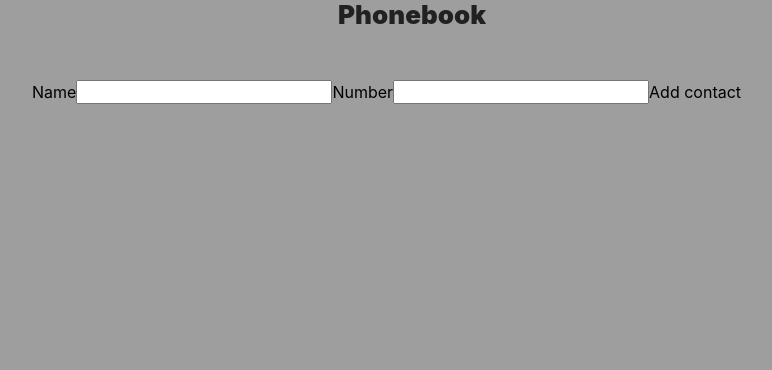
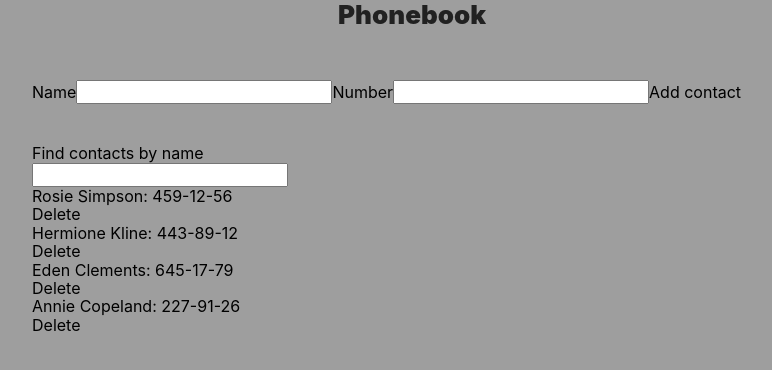
Before and after one commit to Weselka/goit-react-hw-02-phonebook, a React (Create React App) app: page / in a window 1280 px wide. Shown: the top 370 px of the page, without its empty margins (228-1000 px from the left). Built offline with nearby package versions, Linux system fonts and the light colour scheme.

Commit message:
add begin file component Filter

```diff
--- a/src/components/App/App.jsx
+++ b/src/components/App/App.jsx
@@ -7,11 +7,17 @@ import {
   Section,
   ContactForm,
   ContactList,
+  Filter,
 } from 'components';
 
 export class App extends Component {
   static defaultProps = {
-    initialContacts: [],
+    initialContacts: [
+      { id: 'id-1', name: 'Rosie Simpson', number: '459-12-56' },
+      { id: 'id-2', name: 'Hermione Kline', number: '443-89-12' },
+      { id: 'id-3', name: 'Eden Clements', number: '645-17-79' },
+      { id: 'id-4', name: 'Annie Copeland', number: '227-91-26' },
+    ],
   };
   // static propTypes = {};
 
@@ -22,7 +28,7 @@ export class App extends Component {
     number: '',
   };
 
-  addContact = (name, number)  => {
+  addContact = (name, number) => {
     this.setState(prevState => ({
       contacts: [...prevState.contacts, { id: nanoid(), name, number }],
     }));
@@ -65,15 +71,19 @@ export class App extends Component {
           Phonebook
         </Heading>
         <Section>
-          <ContactForm onSubmit={this.addContact}
+          <ContactForm
+            onSubmit={this.addContact}
             // onSubmit={this.formSubmitHandler}
           />
-          {contacts.length > 0 &&
-          <ContactList
-            items={contacts}
-            onDelete={this.deleteContact}
-          ></ContactList>
-          }
+        </Section>
+        <Section title="Contacts">
+          <Filter></Filter>
+          {contacts.length > 0 && (
+            <ContactList
+              items={contacts}
+              onDelete={this.deleteContact}
+            ></ContactList>
+          )}
         </Section>
       </Container>
     );
--- /dev/null
+++ b/src/components/Filter/Filter.js
@@ -0,0 +1,11 @@
+export const Filter = () => {
+    return (
+        <div>
+            <p>Find contacts by name</p>
+        <input
+          type="text"
+          name="filter"
+        />
+      </div>
+    );
+}
--- a/src/components/index.js
+++ b/src/components/index.js
@@ -5,3 +5,4 @@ export * from 'components/Heading/Heading.styled.js';
 export * from 'components/ContactForm/ContactForm.js';
 export * from 'components/ContactList/ContactList.js';
 export * from 'components/Contact/Contact.js';
+export * from 'components/Filter/Filter.js';
```
